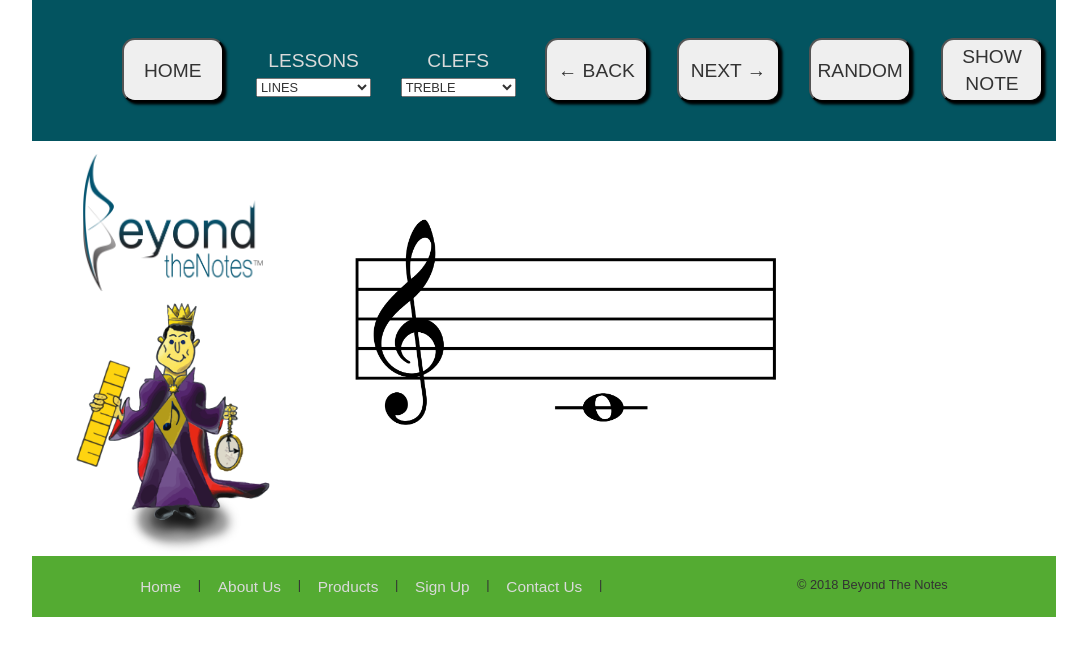
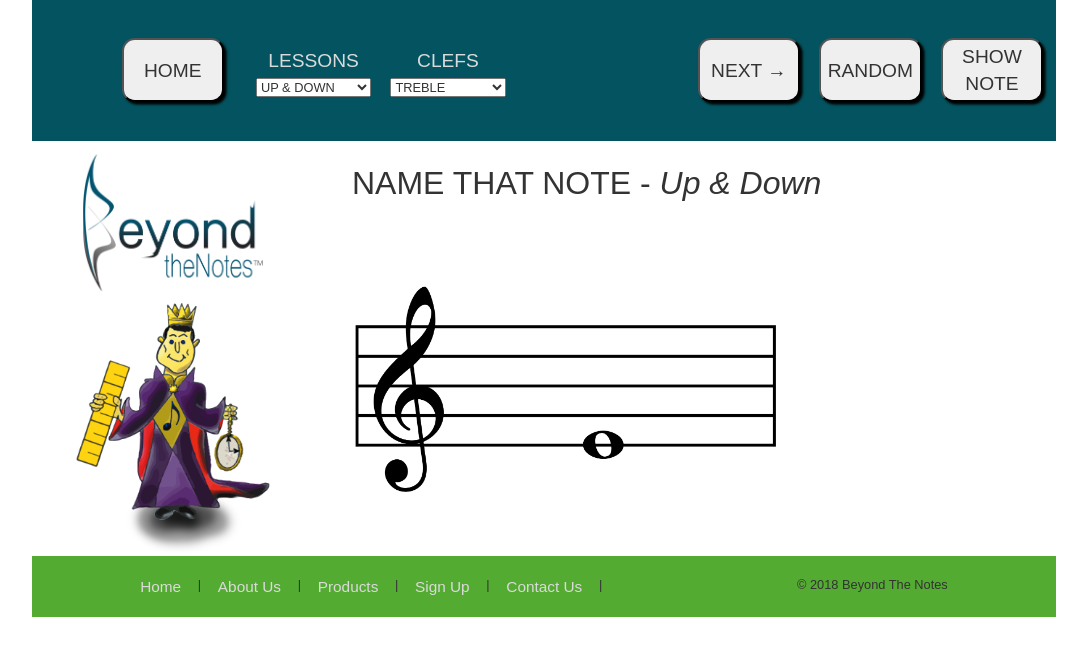
Before and after one commit to andfwas/beyond-the-notes, a React (Create React App) app: page / in a window 1280 px wide. Both pictures are taken after a click on the button "START". Shown: the top 656 px of the page, without its empty margins (96-1183 px from the left). Built offline with nearby package versions, Linux system fonts and the light colour scheme.

Commit message:
notes lesson sequences playback OK

```diff
--- a/src/components/About.js
+++ b/src/components/About.js
@@ -16,6 +16,7 @@ var Atag = styled.a`
   color: #DADADA;
   text-decoration: none;
   margin: 0.5vw;
+  font-size: 1vw;
   :hover {
     color: #FEDCBA;
   }
--- a/src/components/Footer.js
+++ b/src/components/Footer.js
@@ -35,7 +35,8 @@ class Footer extends React.Component {
     this.state = {}
   }
   render() {
-    return (<Foot>
+    return (
+      <Foot>
         <Links>
           <Atag>Home</Atag>
           &nbsp;<p> | </p>&nbsp;
--- a/src/components/Learning.js
+++ b/src/components/Learning.js
@@ -16,6 +16,7 @@ var Atag = styled.a`
   color: #DADADA;
   text-decoration: none;
   margin: 0.5vw;
+  font-size: 1vw;
   :hover {
     color: #FEDCBA;
   }
--- a/src/components/Lesson.js
+++ b/src/components/Lesson.js
@@ -1,6 +1,11 @@
 import React from 'react'
 import styled from 'styled-components'
 import Staff from './Staff'
+
+const notes = [0, 1, 2, 3, 4, 5, 6, 7, 8, 9, 10, 11, 12, 13, 14, 15, 16, 17, 18, 19, 20]
+const upDown = [6, 7, 8, 9, 10, 11, 12, 13, 14, 13, 12, 11, 10, 9, 8, 7, 6]
+
+var currentIndex = 0
 
 var Lessons = styled.div`
   width: 80%;
@@ -58,15 +63,24 @@ font-size: 1vw;
 var H = styled.h4`
   color: #DADADA;
 `
+var H3 = styled.h2`
+  margin-left: 3vw;
+  margin-top: 2vw;
+`
 class Lesson extends React.Component {
   constructor() {
     super()
     this.state = {
       clef: 21,
       note: 4,
-      noteIndex: 4,
+      noteNum: 6,
       showHide: false,
-      noteDisplay: 'SHOW NOTE'
+      noteDisplay: 'SHOW NOTE',
+      currentLesson: 'updown',
+      thisLesson: 'Up & Down',
+      lessonList: upDown,
+      start: true,
+      end: false
     }
   }
   treble = () => {
@@ -95,35 +109,128 @@ class Lesson extends React.Component {
       clef: current
     })
   }
+  updown = (lesson) => {
+    // this.setState({
+    //   note: thisLesson[0]
+    // })
+    var thisLesson = upDown
+    this.setState({
+      lessonList: thisLesson,
+      thisLesson: 'Up & Down',
+      noteNum: thisLesson[0]
+    })
+
+  }
+  lines = (lesson) => {
+    var thisLesson = [6, 8, 10, 12, 14, 12, 10, 8, 6]
+    this.setState({
+      lessonList: thisLesson,
+      thisLesson: 'All the Lines',
+      noteNum: thisLesson[0]
+    })
+    // console.log(thisLesson);
+  }
+  spaces = (lesson) => {
+    var thisLesson = [7, 9, 11, 13, 11, 9, 7]
+    this.setState({
+      lessonList: thisLesson,
+      thisLesson: 'All the Spaces',
+      noteNum: thisLesson[0]
+    })
+  }
+  ledgers = (lesson) => {
+
+    var thisLesson = [0, 1, 2, 3, 4, 16, 17, 18, 19, 20]
+    this.setState({
+      lessonList: thisLesson,
+      thisLesson: 'Ledger Lines',
+      noteNum: thisLesson[0]
+    })
+    // console.log(thisLesson);
+  }
+  random = (lesson) => {
+    // this.setState({
+    //   note: thisLesson[0]
+    // })
+    var thisLesson = notes
+    for (var i = notes.length - 1; i > 0; i--) {
+      var j = Math.floor(Math.random() * (i + 1));
+      var temp = thisLesson[i];
+      thisLesson[i] = thisLesson[j];
+      thisLesson[j] = temp;
+    }
+    this.setState({
+      lessonList: thisLesson,
+      thisLesson: 'Random',
+      noteNum: thisLesson[0]
+    })
+  }
+  all = () => {
+    var thisLesson = notes
+    console.log(thisLesson);
+    this.setState({
+      lessonList: thisLesson,
+      thisLesson: 'All Notes',
+      noteNum: thisLesson[0]
+    })
+  }
+  makeLesson = (lesson) => {
+    currentIndex = 0
+    if (lesson == 'updown') {
+      this.updown(lesson)
+    } else if (lesson == 'lines') {
+      this.lines(lesson)
+    } else if (lesson == 'spaces') {
+      this.spaces(lesson)
+    } else if (lesson == 'ledgers') {
+      this.ledgers(lesson)
+    } else if (lesson == 'random') {
+      this.random(lesson)
+    } else {
+      this.all(lesson)
+    }
+  }
   handleLesson = (e) => {
-    var current = Number(e.target.value)
+    var lesson = e.target.value
+    console.log('line 204', lesson);
+    this.setState({
+      currentLesson: lesson
+    })
+    var current = this.state.currentLesson
     console.log(current);
+    this.makeLesson(lesson)
   }
   increment = () => {
-    if (this.state.noteIndex === 19) {
+    var thisLesson = this.state.lessonList
+    var end = thisLesson.length - 2
+    if (currentIndex === (end)) {
       this.setState({
-        noteIndex: 20,
+        noteNum: thisLesson[end + 1],
+        start: false,
         end: true
       })
+      currentIndex += 1
     } else {
-      var i = this.state.noteIndex + 1
+      currentIndex += 1
       this.setState({
-        noteIndex: i,
+        noteNum: thisLesson[currentIndex],
         start: false,
         end: false
       })
     }
   }
   decrement = () => {
-    if (this.state.noteIndex === 1) {
+    var thisLesson = this.state.lessonList
+    if (currentIndex === 1) {
       this.setState({
-        noteIndex: 0,
-        start: true
+        noteNum: thisLesson[0],
+        start: true,
+        end: false
       })
     } else {
-      var i = this.state.noteIndex - 1
+      currentIndex -= 1
       this.setState({
-        noteIndex: i,
+        noteNum: thisLesson[currentIndex],
         start: false,
         end: false
       })
@@ -132,7 +239,7 @@ class Lesson extends React.Component {
   pickRandom = () => {
     var random = Math.floor(Math.random()*21)
     this.setState({
-      noteIndex: random
+      noteNum: random
     })
   }
   showHide = () => {
@@ -150,17 +257,19 @@ class Lesson extends React.Component {
     }
   }
   render() {
-    var index = this.state.noteIndex
-
+    var index = this.state.noteNum
     return (
       <div>
         <Container>
           <DropDown>
             <H>LESSONS</H>
             <Select onChange={(e) => this.handleLesson(e)}>
-              <Option value='1'>LINES</Option>
-              <Option value='2'>SPACES</Option>
-              <Option value='3'>LEDGER LINES</Option>
+              <Option value='updown'>UP & DOWN</Option>
+              <Option value='lines'>LINES</Option>
+              <Option value='spaces'>SPACES</Option>
+              <Option value='ledgers'>LEDGER LINES</Option>
+              <Option value='random'>RANDOM</Option>
+              <Option value='all'>ALL NOTES</Option>
             </Select>
           </DropDown>
           <DropDown>
@@ -172,17 +281,18 @@ class Lesson extends React.Component {
               <Option value='24'>BASS</Option>
             </Select>
           </DropDown>
-          { (index !== 0) ? (
+          { !this.state.start ? (
             <Button id="back" onClick={() => this.decrement()}>&#8592; BACK</Button>
           ) : <NoButton />}
-          { (index !== 20) ? (
+          { !this.state.end ? (
             <Button id="next" onClick={() => this.increment()}>NEXT &#8594;</Button>
           ) : <NoButton />}
           <Button onClick={() => this.pickRandom()}>RANDOM</Button>
           <Button onClick={() => this.showHide()}>{this.state.noteDisplay}</Button>
         </Container>
+        <H3>NAME THAT NOTE -  <em>{this.state.thisLesson}</em></H3>
         <Lessons>
-          <Staff clef={this.state.clef} note={this.state.note} noteIndex={this.state.noteIndex} start={this.state.start} end={this.state.end} showHide={this.state.showHide}/>
+          <Staff clef={this.state.clef} note={this.state.note} noteIndex={this.state.noteNum} start={this.state.start} end={this.state.end} showHide={this.state.showHide}/>
         </Lessons>
       </div>
     )
--- a/src/components/Products.js
+++ b/src/components/Products.js
@@ -16,6 +16,7 @@ var Atag = styled.a`
   color: #DADADA;
   text-decoration: none;
   margin: 0.5vw;
+  font-size: 1vw;
   :hover {
     color: #FEDCBA;
   }
```
Lines whose indentation alone changed are shown as unchanged.
